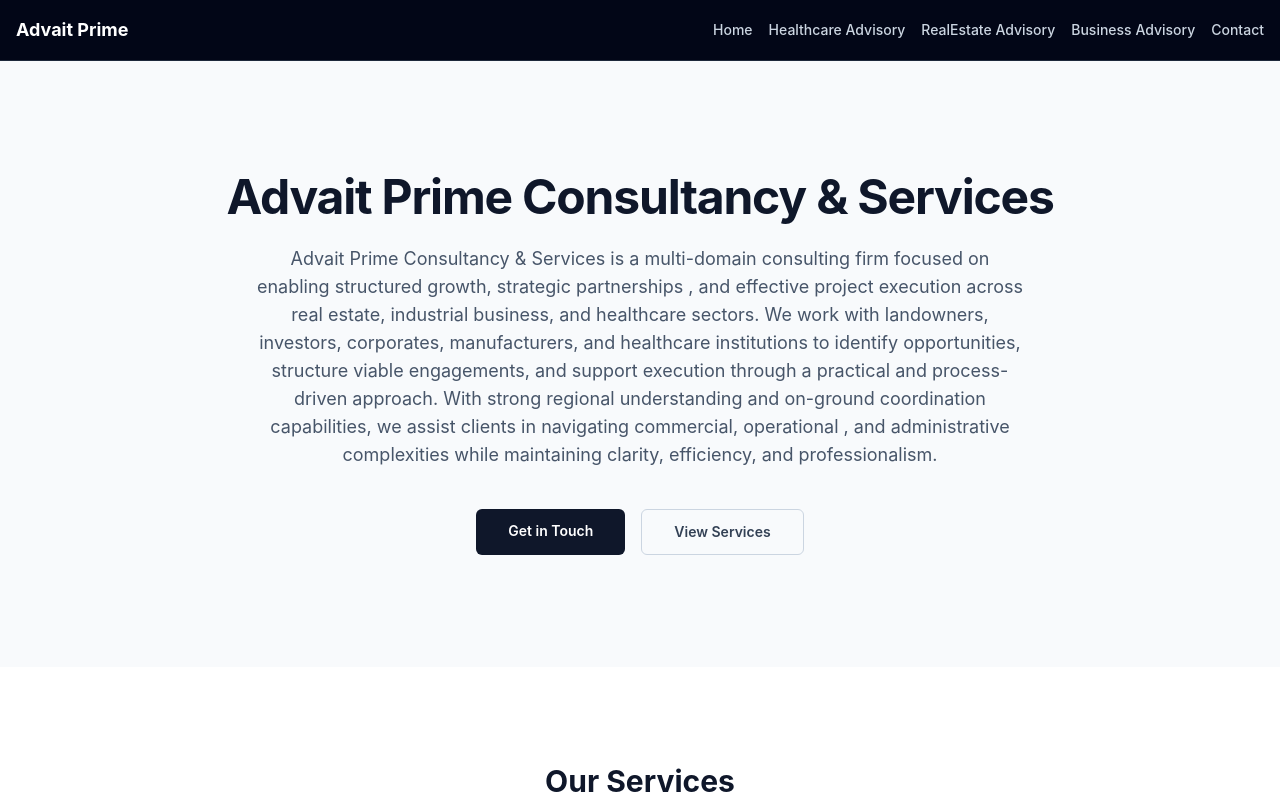
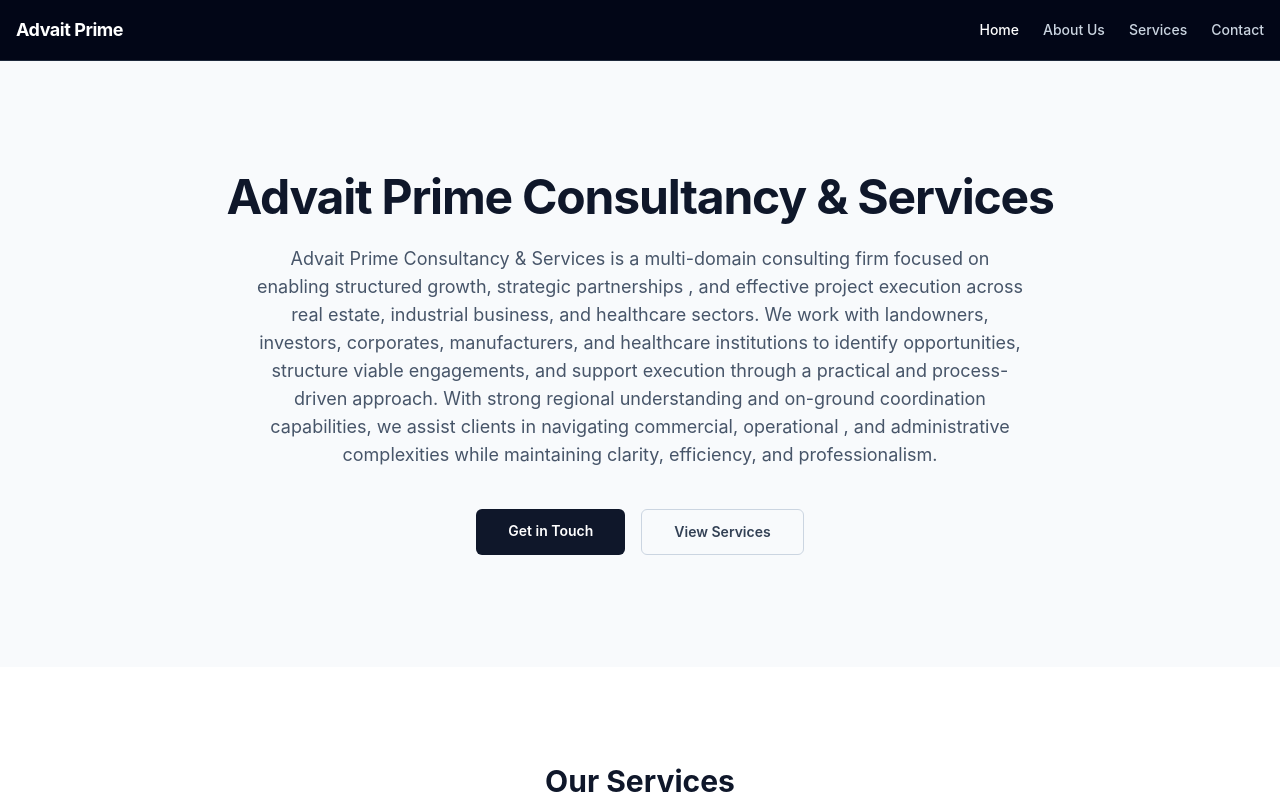
Before and after one commit to psh2590/advait-prime-website, a React app in the folder frontend/: page / in a window 1280 px wide. Shown: the top 800 px of the page. Built offline with nearby package versions, Linux system fonts and the light colour scheme; the HTML template or start-up script is replaced by a standard one.

Commit message:
Update Navbar.jsx

```diff
--- a/frontend/src/components/Navbar.jsx
+++ b/frontend/src/components/Navbar.jsx
@@ -1,17 +1,50 @@
+import { NavLink } from "react-router-dom";
+
 export default function Navbar() {
   return (
     <header className="sticky top-0 z-50 bg-slate-950 border-b border-slate-800">
       <div className="mx-auto max-w-7xl px-4 py-4 flex flex-wrap items-center justify-between gap-4">
-        <h1 className="text-lg font-bold text-white">
+        {/* Brand */}
+        <NavLink
+          to="/"
+          className="text-lg font-bold tracking-tight text-white"
+        >
           Advait Prime
-        </h1>
+        </NavLink>
 
-        <nav className="flex flex-wrap gap-4 text-sm font-medium text-slate-300">
-          <a href="/" className="hover:text-white">Home</a>
-          <a href="/services/healthcare" className="hover:text-white">Healthcare Advisory</a>
-          <a href="/services/real-estate" className="hover:text-white">RealEstate Advisory</a>
-          <a href="/business" className="hover:text-white">Business Advisory</a>
-          <a href="#contact" className="hover:text-white">Contact</a>
+        {/* Navigation */}
+        <nav className="flex flex-wrap gap-6 text-sm font-medium text-slate-300">
+          <NavLink
+            to="/"
+            className={({ isActive }) =>
+              isActive ? "text-white" : "hover:text-white"
+            }
+          >
+            Home
+          </NavLink>
+
+          <NavLink
+            to="/about"
+            className={({ isActive }) =>
+              isActive ? "text-white" : "hover:text-white"
+            }
+          >
+            About Us
+          </NavLink>
+
+          <NavLink
+            to="/services"
+            className="hover:text-white"
+          >
+            Services
+          </NavLink>
+
+          <NavLink
+            to="/contact"
+            className="hover:text-white"
+          >
+            Contact
+          </NavLink>
         </nav>
       </div>
     </header>
```
